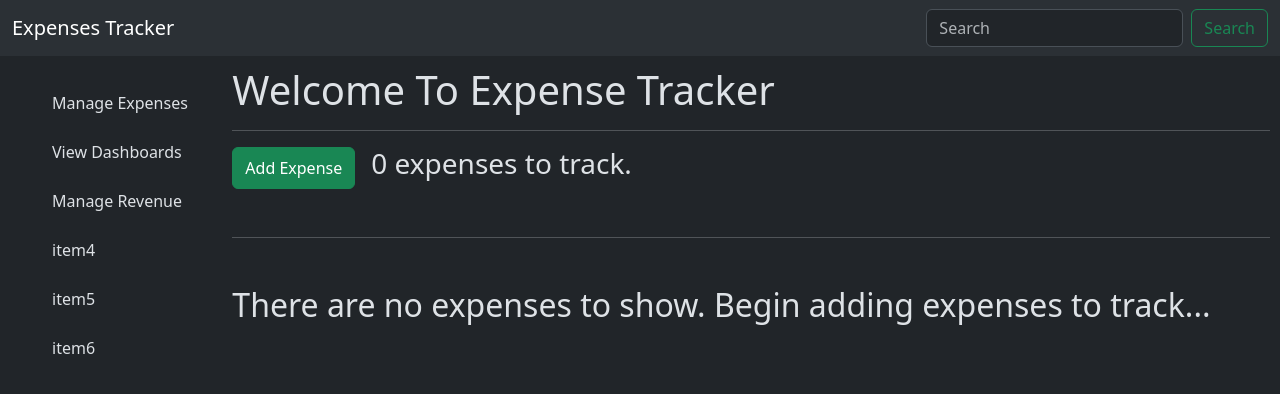
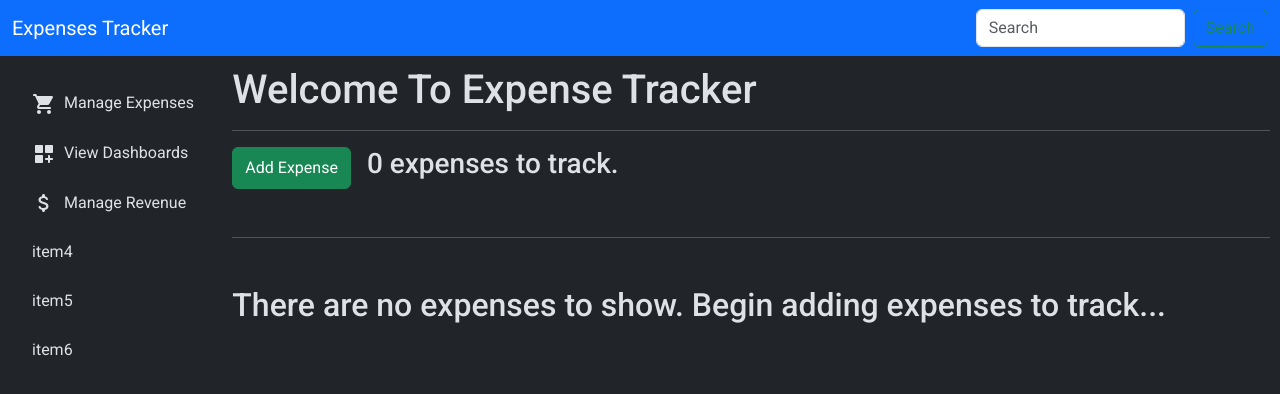
Before and after one commit to Shelton-beep/expense-tracker, a React (Vite) app: page / in a window 1280 px wide. Shown: the top 394 px of the page. Built offline with nearby package versions, Linux system fonts and the light colour scheme.

Commit message:
Added sideBar icons

```diff
--- a/index.html
+++ b/index.html
@@ -3,6 +3,10 @@
   <head>
     <meta charset="UTF-8" />
     <meta name="viewport" content="width=device-width, initial-scale=1.0" />
+    <link
+      href="https://fonts.googleapis.com/css2?family=Roboto:wght@100;300;400;500;700;900&display=swap"
+      rel="stylesheet"
+    />
     <title>Expense Tracker</title>
   </head>
   <body>
--- a/src/App.css
+++ b/src/App.css
@@ -1,4 +1,6 @@
-
+*{
+    font-family: 'Roboto', sans-serif;
+}
 h1{
     color: red;
     text-align: center;
--- a/src/components/Navs/SideBar.css
+++ b/src/components/Navs/SideBar.css
@@ -22,7 +22,7 @@
 }
 
 .sideBarWrapper{
-    padding: 20px;
+    padding: 20px 0;
 }
 
 .sideBarListItem{
@@ -30,4 +30,12 @@
     text-decoration: none;
     margin: 5px 0;
     padding: 10px 0;
+    cursor: pointer;
+    align-items: center;
+    justify-content: center;
 }
+
+.sideBarIcon{
+    margin-right: 3px;
+    padding-right: 5px;
+}
--- a/src/components/Navs/SideBar.tsx
+++ b/src/components/Navs/SideBar.tsx
@@ -1,13 +1,31 @@
 import "./SideBar.css";
+import ShoppingCartRoundedIcon from "@mui/icons-material/ShoppingCartRounded";
+import DashboardCustomizeRoundedIcon from "@mui/icons-material/DashboardCustomizeRounded";
+import AttachMoneyRoundedIcon from "@mui/icons-material/AttachMoneyRounded";
 
 export const SideBar = () => {
   return (
     <div className="sideBar">
       <div className="sideBarWrapper">
         <ul className="sideBarList">
-          <li className="sideBarListItem">Manage Expenses</li>
-          <li className="sideBarListItem">View Dashboards</li>
-          <li className="sideBarListItem">Manage Revenue</li>
+          <li className="sideBarListItem">
+            <span className="sideBarIcon">
+              <ShoppingCartRoundedIcon />
+            </span>
+            Manage Expenses
+          </li>
+          <li className="sideBarListItem">
+            <span className="sideBarIcon">
+              <DashboardCustomizeRoundedIcon />
+            </span>
+            View Dashboards
+          </li>
+          <li className="sideBarListItem">
+            <span className="sideBarIcon">
+              <AttachMoneyRoundedIcon />
+            </span>
+            Manage Revenue
+          </li>
           <li className="sideBarListItem">item4</li>
           <li className="sideBarListItem">item5</li>
           <li className="sideBarListItem">item6</li>
--- a/src/components/Navs/TopBar.tsx
+++ b/src/components/Navs/TopBar.tsx
@@ -1,17 +1,22 @@
 export const TopBar = () => {
   return (
     <>
-      <nav className="navbar sticky-top bg-body-tertiary">
+      <nav className="navbar sticky-top bg-primary" data-bs-theme="dark">
         <div className="container-fluid">
           <a className="navbar-brand">Expenses Tracker</a>
           <form className="d-flex" role="search">
             <input
               className="form-control me-2"
+              data-bs-theme="light"
               type="search"
               placeholder="Search"
               aria-label="Search"
             />
-            <button className="btn btn-outline-success" type="submit">
+            <button
+              className="btn btn-outline-success"
+              data-bs-theme="light"
+              type="submit"
+            >
               Search
             </button>
           </form>
--- a/src/index.css
+++ b/src/index.css
@@ -1,4 +1,5 @@
 *{
     margin: 0;
     padding: 0;
+    font-family: 'Roboto', sans-serif;
 }
```
